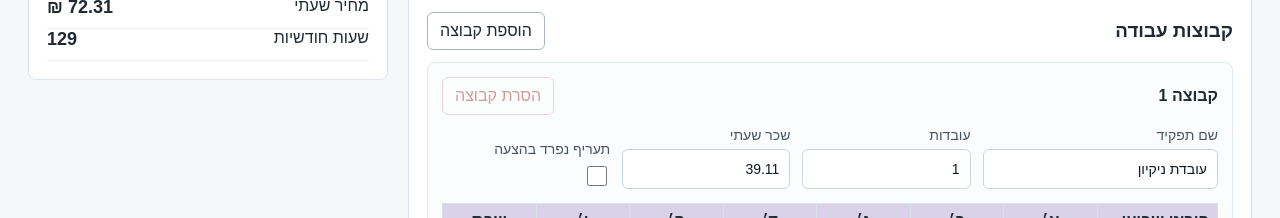
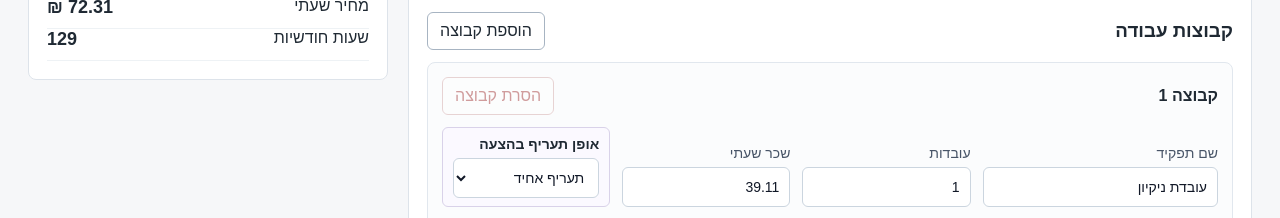
Before and after one commit to shira-maker/cleaning-price-quote-system, a plain HTML site: page index.html in a window 1280 px wide. Shown: the part 538-756 px from the top of the page. Drawn offline with Linux system fonts and the light colour scheme.

Commit message:
Replace separate rate checkbox with visible selector

```diff
--- a/index.html
+++ b/index.html
@@ -71,11 +71,15 @@
       background: #fff;
       color: #111827;
     }
-    input[type="checkbox"] {
-      width: 20px;
-      min-height: 20px;
-      justify-self: start;
-      accent-color: #b4a7d6;
+    .separate-rate-field {
+      border: 1px solid #d9d2e9;
+      border-radius: 6px;
+      padding: 8px 10px;
+      background: #fbf9ff;
+      color: #1f2933;
+    }
+    .separate-rate-field span {
+      font-weight: 700;
     }
     input[readonly] { background: #f2f4f7; }
     button {
@@ -480,7 +484,7 @@
         <label>שם תפקיד<input class="role"></label>
         <label>עובדות<input class="workers" type="number" min="1" step="1"></label>
         <label>שכר שעתי<input class="wage" type="number" min="0" step="1"></label>
-        <label>תעריף נפרד בהצעה<input class="separateRate" type="checkbox"></label>
+        <label class="separate-rate-field"><span>אופן תעריף בהצעה</span><select class="separateRate"><option value="false">תעריף אחיד</option><option value="true">תעריף נפרד</option></select></label>
       </div>
       <div class="schedule-wrap">
         <table class="schedule-table">
@@ -891,7 +895,7 @@
       bindText(template.querySelector(".role"), group.role, value => group.role = value || "עובדת ניקיון");
       bindNumber(template.querySelector(".workers"), group.workers, value => group.workers = Math.max(1, Math.round(value)));
       bindNumber(template.querySelector(".wage"), group.wage, value => group.wage = Math.max(0, value));
-      bindCheckbox(template.querySelector(".separateRate"), Boolean(group.separateRate), value => group.separateRate = value);
+      bindSelect(template.querySelector(".separateRate"), String(Boolean(group.separateRate)), value => group.separateRate = value === "true");
       renderScheduleInputs(template, group);
 
       const removeButton = template.querySelector(".removeGroup");
```
Also changed, not shown: pricing-ui.html (+11 -7 lines), מערכת-תמחור-אמל.html (+11 -7 lines).
